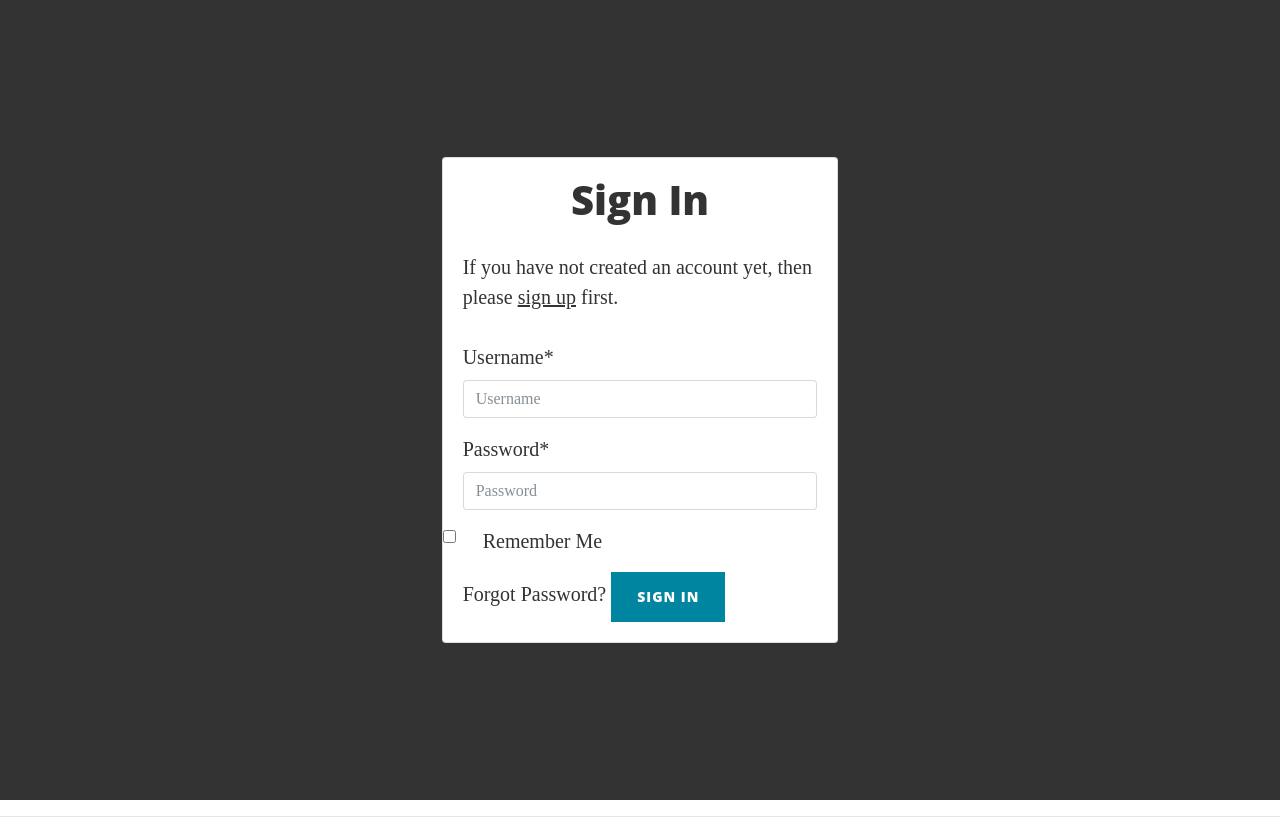
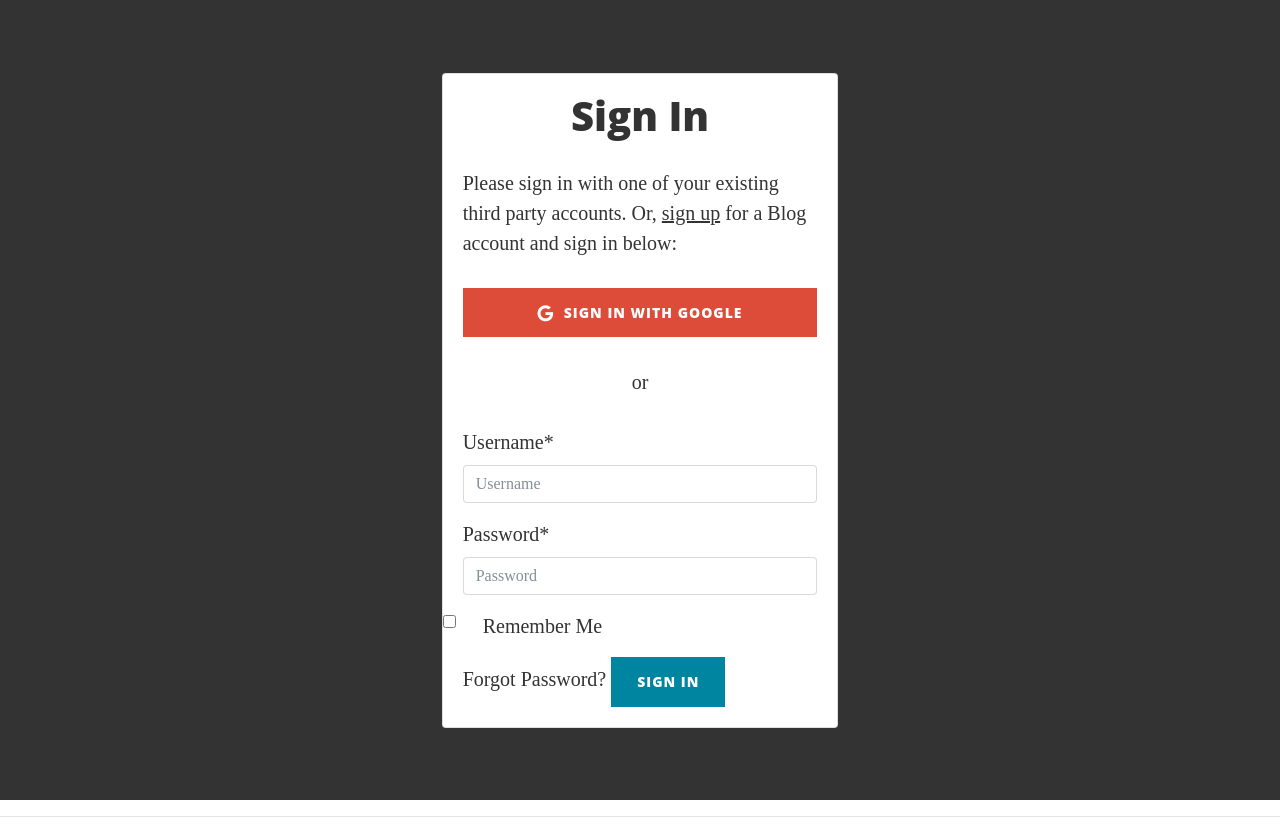
Before and after one commit to sachiv/django_blog, a Django app: page /accounts/login/ in a window 1280 px wide. Shown: the part 57-897 px from the top of the page. Run offline with Django 3.2, Linux system fonts and the light colour scheme; parts of the project's set-up code (start-up, migrations or seed data) failed here and were passed over; some libraries are stand-ins or nearby versions.

Commit message:
Adding google social login

```diff
--- a/blog/static/css/styles.css
+++ b/blog/static/css/styles.css
@@ -293,6 +293,55 @@ footer {
 [hidden][style="display: block;"] {
   display: block !important; }
 
+.btn.socialaccount_provider.facebook {
+  background-color: #3b5998;
+  transition: all 0.25s;
+  color: #FFF; }
+  .btn.socialaccount_provider.facebook:hover {
+    background-color: #4c70ba; }
+
+.btn.socialaccount_provider.twitter {
+  background-color: #1da1f2;
+  transition: all 0.25s;
+  color: #FFF; }
+  .btn.socialaccount_provider.twitter:hover {
+    background-color: #4db5f5; }
+
+.btn.socialaccount_provider.twitter {
+  background-color: #1da1f2;
+  transition: all 0.25s;
+  color: #FFF; }
+  .btn.socialaccount_provider.twitter:hover {
+    background-color: #4db5f5; }
+
+.btn.socialaccount_provider.google {
+  background-color: #dd4b39;
+  transition: all 0.25s;
+  color: #FFF; }
+  .btn.socialaccount_provider.google:hover {
+    background-color: #e47365; }
+
+.btn.socialaccount_provider.linkedin {
+  background-color: #0077b5;
+  transition: all 0.25s;
+  color: #FFF; }
+  .btn.socialaccount_provider.linkedin:hover {
+    background-color: #0099e8; }
+
+.btn.socialaccount_provider.instagram {
+  background-color: #c13584;
+  transition: all 0.25s;
+  color: #FFF; }
+  .btn.socialaccount_provider.instagram:hover {
+    background-color: #d1589c; }
+
+.btn.socialaccount_provider.pinterest {
+  background-color: #bd081c;
+  transition: all 0.25s;
+  color: #FFF; }
+  .btn.socialaccount_provider.pinterest:hover {
+    background-color: #ee0a23; }
+
 body {
   padding-top: 57px; }
 
@@ -310,3 +359,7 @@ body {
       justify-content: center; }
   .screen-center h1 {
     text-align: center; }
+
+.socialaccount_providers {
+  padding: 0;
+  margin: 0; }
--- a/blog/static/sass/_components.scss
+++ b/blog/static/sass/_components.scss
@@ -18,3 +18,8 @@ body {
     text-align: center;
   }
 }
+
+.socialaccount_providers{
+  padding:0;
+  margin:0;
+}
--- /dev/null
+++ b/blog/static/sass/_ui/_buttons.scss
@@ -0,0 +1,38 @@
+//BUTTONS
+@mixin btn-style($color) {
+  background-color: $color;
+  transition: all 0.25s;
+  color: #FFF;
+  &:hover {
+    background-color: lighten($color, 10%);
+  }
+}
+
+//SOCIAL BUTTONS
+.btn.socialaccount_provider.facebook {
+  @include btn-style($brand-social-facebook);
+}
+
+.btn.socialaccount_provider.twitter {
+  @include btn-style($brand-social-twitter);
+}
+
+.btn.socialaccount_provider.twitter {
+  @include btn-style($brand-social-twitter);
+}
+
+.btn.socialaccount_provider.google {
+  @include btn-style($brand-social-google);
+}
+
+.btn.socialaccount_provider.linkedin {
+  @include btn-style($brand-social-linkedin);
+}
+
+.btn.socialaccount_provider.instagram {
+  @include btn-style($brand-social-instagram);
+}
+
+.btn.socialaccount_provider.pinterest {
+  @include btn-style($brand-social-pinterest);
+}
--- a/blog/static/sass/_ui/_ui.scss
+++ b/blog/static/sass/_ui/_ui.scss
@@ -8,3 +8,4 @@
 @import "_footer";
 @import "_bootstrap-overrides";
 @import "_django";
+@import "_buttons";
--- a/blog/static/sass/_ui/_variables.scss
+++ b/blog/static/sass/_ui/_variables.scss
@@ -10,3 +10,11 @@ $gray-dark: lighten($gray-base, 20%) !default;
 $gray: lighten($gray-base, 33.5%) !default;
 $gray-light: lighten($gray-base, 46.7%) !default;
 $gray-lighter: lighten($gray-base, 93.5%) !default;
+
+//Social
+$brand-social-facebook: #3b5998;
+$brand-social-twitter: #1da1f2;
+$brand-social-google: #dd4b39;
+$brand-social-linkedin: #0077b5;
+$brand-social-instagram: #c13584;
+$brand-social-pinterest: #bd081c;
--- a/blog/templates/account/login.html
+++ b/blog/templates/account/login.html
@@ -23,7 +23,7 @@ for a {{ site_name }} account and sign in below:{% endblocktrans %}</p>
     {% include "socialaccount/snippets/provider_list.html" with process="login" %}
   </ul>
 
-  <div class="login-or">{% trans 'or' %}</div>
+  <p class="login-or text-center">{% trans 'or' %}</p>
 
 </div>
 
--- /dev/null
+++ b/blog/templates/socialaccount/snippets/provider_list.html
@@ -0,0 +1,22 @@
+{% load socialaccount %}
+
+{% get_providers as socialaccount_providers %}
+
+{% for provider in socialaccount_providers %}
+{% if provider.id == "openid" %}
+{% for brand in provider.get_brands %}
+
+  <a title="{{brand.name}}"
+     class="btn btn-block socialaccount_provider {{provider.id}} {{brand.id}}"
+     href="{% provider_login_url provider.id openid=brand.openid_url process=process %}"
+  >{{brand.name}}</a>
+
+{% endfor %}
+{% endif %}
+
+  <a title="{{provider.name}}" class="btn btn-block socialaccount_provider {{provider.id}} "
+     href="{% provider_login_url provider.id process=process scope=scope auth_params=auth_params %}">
+    <i class="fa fa-lg fa-{{provider.name|lower}}"></i>&nbsp;&nbsp;Sign in with {{provider.name}}
+  </a>
+
+{% endfor %}
--- a/gulpfile.js
+++ b/gulpfile.js
@@ -45,7 +45,7 @@ var paths = pathsConfig();
 
 // Styles autoprefixing and minification
 gulp.task('styles', function() {
-  return gulp.src(paths.sass + '/*.scss')
+  return gulp.src(paths.sass + '/**/*.scss')
     .pipe(sass().on('error', sass.logError))
     .pipe(plumber()) // Checks for errors
     .pipe(autoprefixer({browsers: ['last 2 versions']})) // Adds vendor prefixes
@@ -92,7 +92,7 @@ gulp.task('browserSync', function() {
 // Watch
 gulp.task('watch', function() {
 
-  gulp.watch(paths.sass + '/*.scss', ['styles']);
+  gulp.watch(paths.sass + '/**/*.scss', ['styles']);
   gulp.watch(paths.js + '/*.js', ['scripts']).on("change", reload);
   gulp.watch(paths.images + '/*', ['imgCompression']);
   gulp.watch(paths.templates + '/**/*.html').on("change", reload);
```
Also changed, not shown: blog/templates/account/signup.html (+23 -2 lines), blog/templates/socialaccount/snippets/provider_list_signup.html (added, +22 -0 lines), config/settings/base.py (+11 -0 lines), blog/static/css/styles.min.css.
